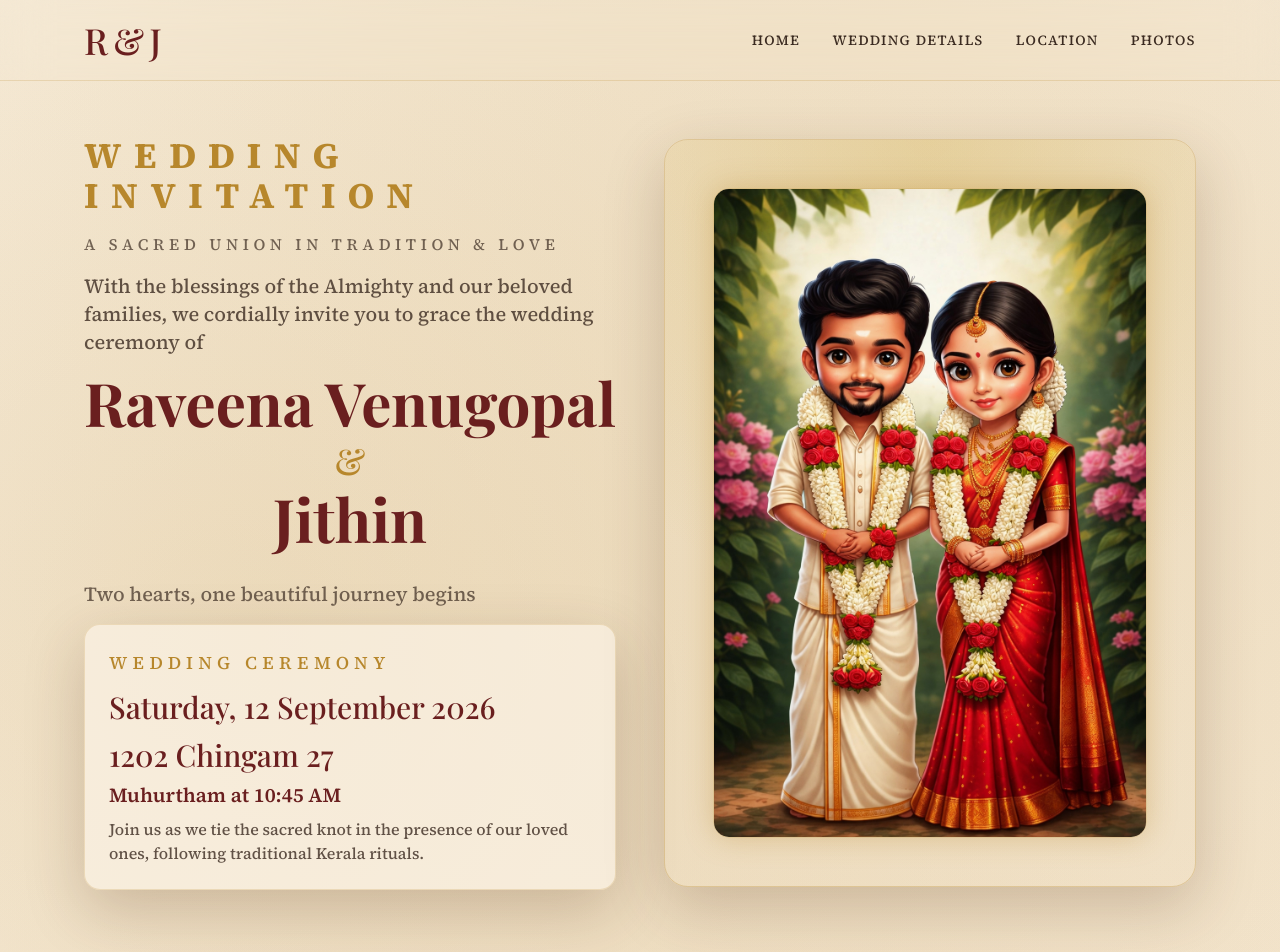
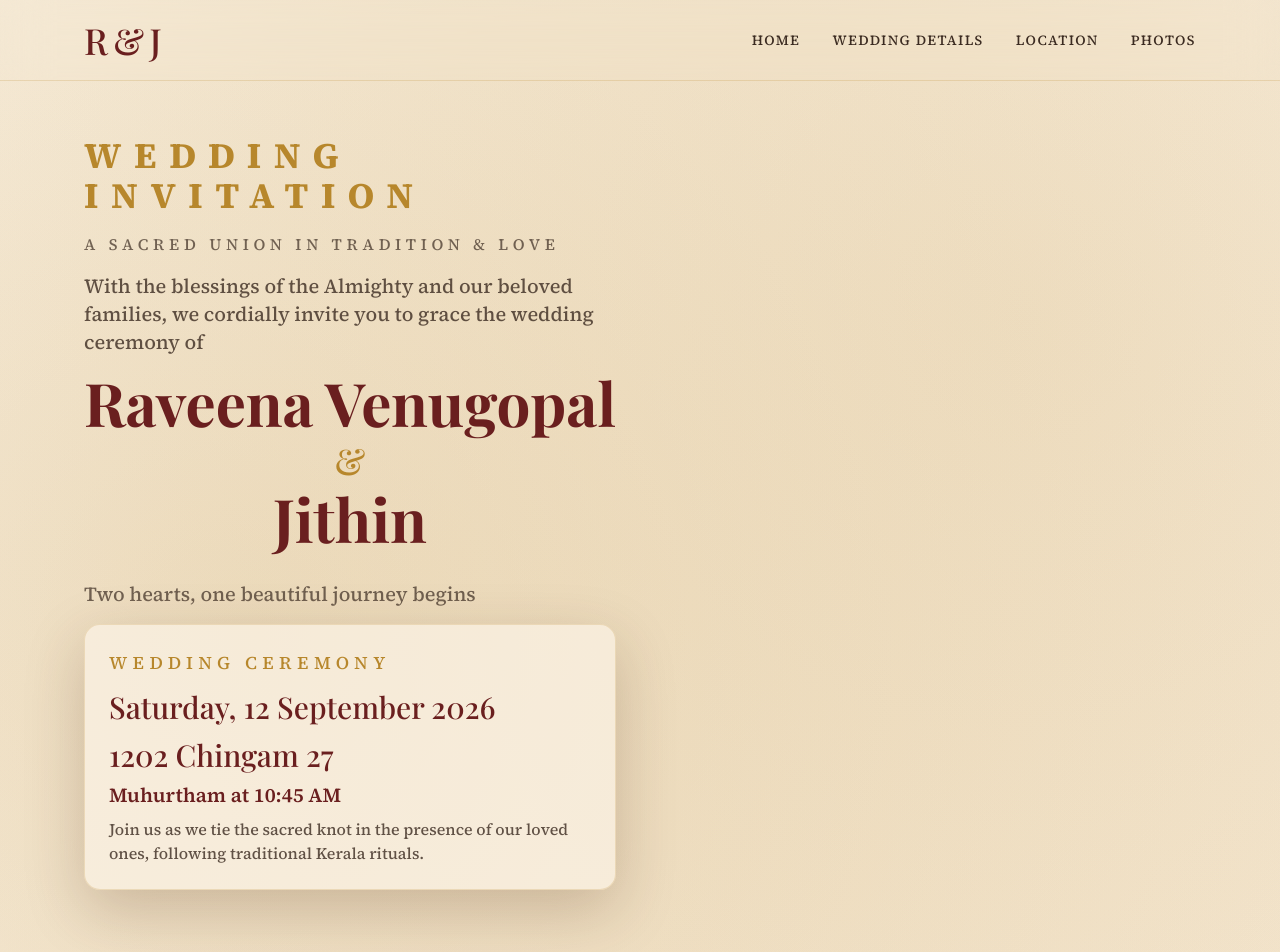
Before and after one commit to jithinpulikkal/wedding, a React (Vite) app in the folder client/: page / in a window 1280 px wide. Shown: the top 952 px of the page. Built offline with nearby package versions, Linux system fonts and the light colour scheme.

Commit message:
ANIMATION ADDED

```diff
--- a/client/src/components/IllustrationCard.jsx
+++ b/client/src/components/IllustrationCard.jsx
@@ -1,24 +1,28 @@
+import Reveal from "./Reveal.jsx";
+
 export default function IllustrationCard({ title, subtitle, imageSrc, imageAlt }) {
     return (
+        <Reveal animation="scaleIn">
             <div className="relative overflow-hidden rounded-3xl border border-gold/30 bg-gradient-to-br from-ivory via-white to-ivory shadow-royal">
                 <div className="absolute inset-0 bg-[radial-gradient(circle_at_top,_rgba(201,162,39,0.25),_transparent_60%)]" />
                 <div className="relative flex h-full flex-col items-center justify-center p-8 text-center sm:p-10 lg:p-12">
                     {imageSrc ? (
-                    <div className=" w-full">
+                        <div className="w-full">
                             <img
                                 src={imageSrc}
                                 alt={imageAlt || title}
-                            className="w-full max-h-full rounded-2xl border border-gold/30 object-cover shadow-glow "
+                                className="w-full max-h-full rounded-2xl border border-gold/30 object-cover shadow-glow motion-safe:animate-slowZoom"
                                 loading="lazy"
                             />
                         </div>
                     ) : (
-                    <div className="mb-7 h-36 w-36 animate-floatSoft rounded-full border border-gold/30 bg-gradient-to-br from-gold/30 via-ivory to-white shadow-glow" />
+                        <div className="mb-7 h-36 w-36 rounded-full border border-gold/30 bg-gradient-to-br from-gold/30 via-ivory to-white shadow-glow motion-safe:animate-floatSoft" />
                     )}
                     {/* <p className="text-sm uppercase tracking-[0.3em] text-gold">3D Illustration</p>
                         <h3 className="mt-4 text-2xl font-serif text-maroon sm:text-3xl">{title}</h3>
                         <p className="mt-3 text-base text-teak/70">{subtitle}</p> */}
                 </div>
             </div>
+        </Reveal>
     );
 }
--- /dev/null
+++ b/client/src/components/Reveal.jsx
@@ -0,0 +1,25 @@
+import useInView from "../hooks/useInView.js";
+
+const animationClasses = {
+    fadeUp: "motion-safe:animate-fadeUp",
+    fadeIn: "motion-safe:animate-fadeIn",
+    scaleIn: "motion-safe:animate-scaleIn"
+};
+
+const hiddenClasses = {
+    fadeUp: "motion-safe:opacity-0 motion-safe:translate-y-4",
+    fadeIn: "motion-safe:opacity-0",
+    scaleIn: "motion-safe:opacity-0 motion-safe:scale-95"
+};
+
+export default function Reveal({ children, className = "", animation = "fadeUp" }) {
+    const [ref, isVisible] = useInView();
+    const showClass = animationClasses[animation] || animationClasses.fadeUp;
+    const hideClass = hiddenClasses[animation] || hiddenClasses.fadeUp;
+
+    return (
+        <div ref={ref} className={`${className} ${isVisible ? showClass : hideClass}`}>
+            {children}
+        </div>
+    );
+}
--- a/client/src/components/SectionHeader.jsx
+++ b/client/src/components/SectionHeader.jsx
@@ -1,5 +1,8 @@
+import Reveal from "./Reveal.jsx";
+
 export default function SectionHeader({ eyebrow, title, description }) {
     return (
+        <Reveal animation="fadeUp">
             <div className="mb-10 text-center">
                 {/* Eyebrow */}
                 {eyebrow && <p className="text-sm uppercase tracking-[0.4em] text-gold">{eyebrow}</p>}
@@ -14,5 +17,6 @@ export default function SectionHeader({ eyebrow, title, description }) {
                     <p className="mx-auto mt-5 max-w-2xl text-base leading-relaxed text-teak/80 sm:text-lg">{description}</p>
                 )}
             </div>
+        </Reveal>
     );
 }
--- /dev/null
+++ b/client/src/hooks/useInView.js
@@ -0,0 +1,35 @@
+import { useEffect, useRef, useState } from "react";
+
+export default function useInView({ threshold = 0.15, rootMargin = "0px 0px -10% 0px", once = true } = {}) {
+    const ref = useRef(null);
+    const [isVisible, setIsVisible] = useState(false);
+
+    useEffect(() => {
+        const node = ref.current;
+        if (!node) return;
+
+        if (typeof window === "undefined" || typeof IntersectionObserver === "undefined") {
+            setIsVisible(true);
+            return;
+        }
+
+        const observer = new IntersectionObserver(
+            ([entry]) => {
+                if (entry.isIntersecting) {
+                    setIsVisible(true);
+                    if (once) {
+                        observer.unobserve(entry.target);
+                    }
+                } else if (!once) {
+                    setIsVisible(false);
+                }
+            },
+            { threshold, rootMargin }
+        );
+
+        observer.observe(node);
+        return () => observer.disconnect();
+    }, [threshold, rootMargin, once]);
+
+    return [ref, isVisible];
+}
--- a/client/src/pages/Home.jsx
+++ b/client/src/pages/Home.jsx
@@ -10,6 +10,7 @@ import DetailCard, {
 import weddingData from "../data/weddingData.js";
 import brideGroomImage from "../assets/bridegroom.jpg";
 import templeImage from "../assets/temple.png";
+import Reveal from "../components/Reveal.jsx";
 
 export default function Home() {
     const { brand, couple, events, invitation, ceremony } = weddingData;
@@ -21,7 +22,8 @@ export default function Home() {
     return (
         <div id="top" className="space-y-16 pb-20 sm:space-y-16 sm:pb-24">
             <section className="mx-auto grid max-w-6xl items-center gap-8 px-5 sm:gap-12 sm:pt-10 md:grid-cols-2">
-                <div className="space-y-6 sm:space-y-4 animate-fadeUp">
+                <Reveal animation="fadeUp">
+                    <div className="space-y-6 sm:space-y-4">
                         <p className="text-4xl font-bold uppercase tracking-[0.35em] text-gold">{invitation.title}</p>
                         <p className="text-base uppercase tracking-[0.3em] text-teak/70 sm:text-base">{brand.subtitle}</p>
 
@@ -44,6 +46,7 @@ export default function Home() {
                         </h1>
 
                         <p className="text-base text-teak/70 sm:text-xl pt-4">{brand.tagline}</p>
+                        <Reveal animation="scaleIn">
                             <div className="rounded-2xl border border-gold/20 bg-parchment/70 p-5 shadow-royal sm:p-6">
                                 <p className="text-lg uppercase tracking-[0.3em] text-gold">{events.wedding.title}</p>
                                 <p className="mt-3 text-2xl font-serif text-maroon sm:text-3xl">{events.wedding.dateText}</p>
@@ -51,7 +54,9 @@ export default function Home() {
                                 <p className="mt-2 text-xl text-maroon font-semibold">{events.wedding.muhurthamText}</p>
                                 <p className="mt-2 text-x text-teak/80">{events.wedding.description}</p>
                             </div>
+                        </Reveal>
                     </div>
+                </Reveal>
                 <div className="hidden md:block">
                     <IllustrationCard
                         title="Bride & Groom"
--- a/client/src/pages/PhotoGallery.jsx
+++ b/client/src/pages/PhotoGallery.jsx
@@ -3,6 +3,7 @@ import SectionHeader from "../components/SectionHeader.jsx";
 import weddingData from "../data/weddingData.js";
 import usePhotoData from "../hooks/usePhotoData.js";
 import { findCategory, findGroup } from "../utils/photos.js";
+import Reveal from "../components/Reveal.jsx";
 
 function buildImageCandidates(id, fallbackUrl) {
     if (id) {
@@ -89,10 +90,10 @@ export default function PhotoGallery() {
                                 const candidates = buildImageCandidates(item.id, item.thumbUrl || item.viewUrl);
 
                                 return (
+                                    <Reveal key={item.id} animation="scaleIn">
                                         <Link
-                                        key={item.id}
                                             to={viewLink}
-                                        className="group overflow-hidden rounded-2xl border border-gold/20 bg-white/70 shadow-royal transition hover:border-gold/50 hover:shadow-xl"
+                                            className="group overflow-hidden rounded-2xl border border-gold/20 bg-white/70 shadow-royal transition-all duration-300 hover:-translate-y-1 hover:border-gold/50 hover:shadow-xl"
                                         >
                                             <div className="aspect-[4/3] w-full overflow-hidden bg-ivory">
                                                 <img
@@ -116,6 +117,7 @@ export default function PhotoGallery() {
                                                 {item.name}
                                             </div> */}
                                         </Link>
+                                    </Reveal>
                                 );
                             })}
                         </div>
--- a/client/src/pages/PhotoView.jsx
+++ b/client/src/pages/PhotoView.jsx
@@ -1,4 +1,5 @@
 import { Link, useSearchParams } from "react-router-dom";
+import Reveal from "../components/Reveal.jsx";
 
 function buildImageCandidates(id, srcParam) {
     if (id) {
@@ -69,6 +70,7 @@ export default function PhotoView() {
                 </Link>
             </div>
 
+            <Reveal animation="fadeIn">
                 <div className="flex min-h-[60vh] items-center justify-center rounded-2xl border border-gold/20 bg-white/80 p-4 shadow-royal">
                     <img
                         src={candidates[0]}
@@ -84,7 +86,9 @@ export default function PhotoView() {
                         className="max-h-[80vh] w-full object-contain"
                     />
                 </div>
+            </Reveal>
 
+            <Reveal animation="fadeUp">
                 <div className="flex flex-wrap items-center justify-between gap-4">
                     <div>
                         <p className="text-xs uppercase tracking-[0.35em] text-gold">Full Resolution</p>
@@ -100,6 +104,7 @@ export default function PhotoView() {
                         </a>
                     )}
                 </div>
+            </Reveal>
         </div>
     );
 }
--- a/client/tailwind.config.cjs
+++ b/client/tailwind.config.cjs
@@ -22,6 +22,43 @@ module.exports = {
       boxShadow: {
         royal: "0 20px 60px rgba(79, 40, 16, 0.22)",
         glow: "0 0 28px rgba(183, 135, 44, 0.35)"
+      },
+      keyframes: {
+        fadeUp: {
+          "0%": { opacity: "0", transform: "translateY(18px)" },
+          "60%": { opacity: "1" },
+          "100%": { opacity: "1", transform: "translateY(0)" }
+        },
+        fadeIn: {
+          "0%": { opacity: "0" },
+          "100%": { opacity: "1" }
+        },
+        scaleIn: {
+          "0%": { opacity: "0", transform: "scale(0.96)" },
+          "100%": { opacity: "1", transform: "scale(1)" }
+        },
+        floatSoft: {
+          "0%": { transform: "translateY(0)" },
+          "50%": { transform: "translateY(-10px)" },
+          "100%": { transform: "translateY(0)" }
+        },
+        slowZoom: {
+          "0%": { transform: "scale(1)" },
+          "100%": { transform: "scale(1.035)" }
+        },
+        glowPulse: {
+          "0%": { boxShadow: "0 0 0 rgba(183, 135, 44, 0.0)" },
+          "50%": { boxShadow: "0 0 28px rgba(183, 135, 44, 0.35)" },
+          "100%": { boxShadow: "0 0 0 rgba(183, 135, 44, 0.0)" }
+        }
+      },
+      animation: {
+        fadeUp: "fadeUp 700ms ease-out both",
+        fadeIn: "fadeIn 700ms ease-out both",
+        scaleIn: "scaleIn 700ms ease-out both",
+        floatSoft: "floatSoft 6s ease-in-out infinite",
+        slowZoom: "slowZoom 12s ease-in-out infinite alternate",
+        glowPulse: "glowPulse 6s ease-in-out infinite"
       }
     }
   },
```
Also changed, not shown: client/src/components/DetailCard.jsx (+9 -1 lines), client/src/pages/PhotoSections.jsx (+5 -3 lines), client/src/pages/Photos.jsx (+11 -4 lines), client/src/pages/WeddingAlbumHome.jsx (+14 -3 lines). Lines whose indentation alone changed are shown as unchanged.
